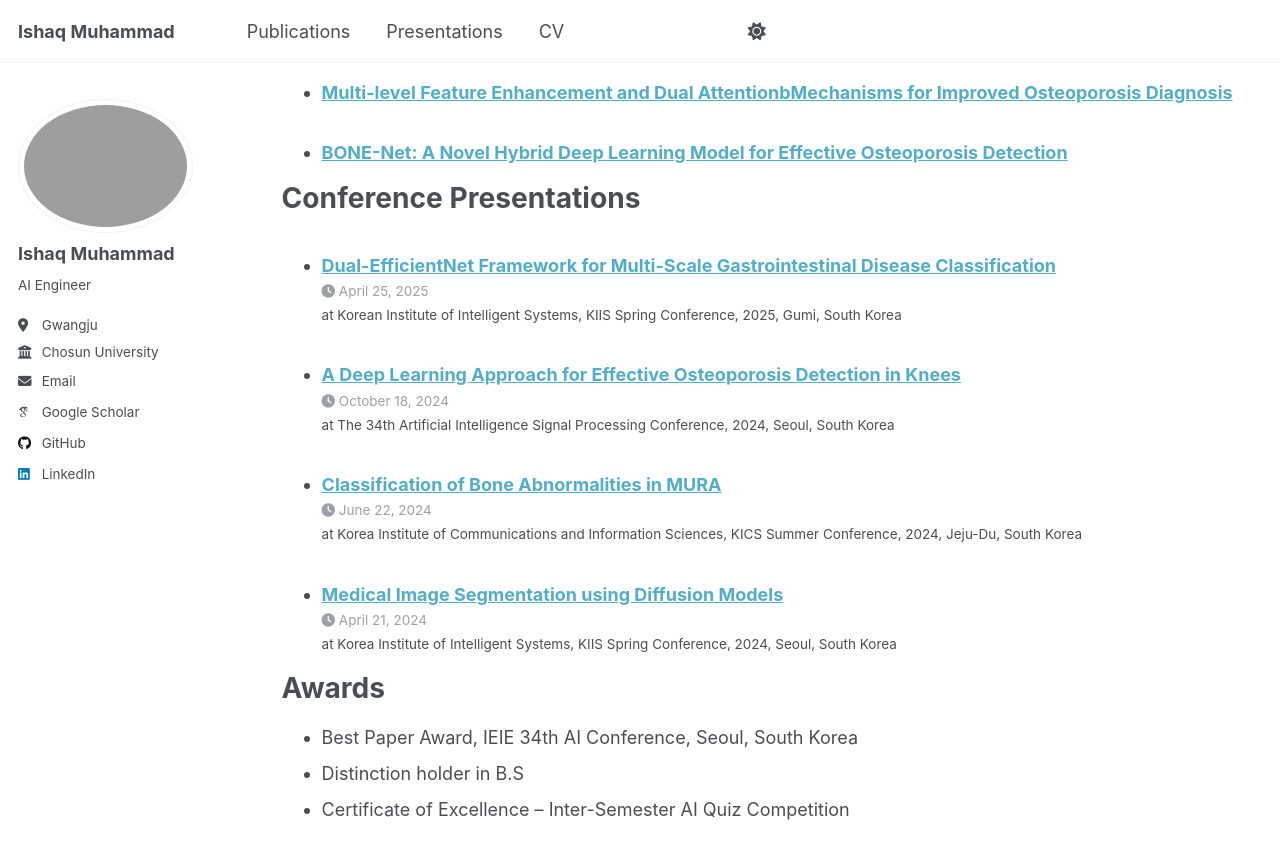
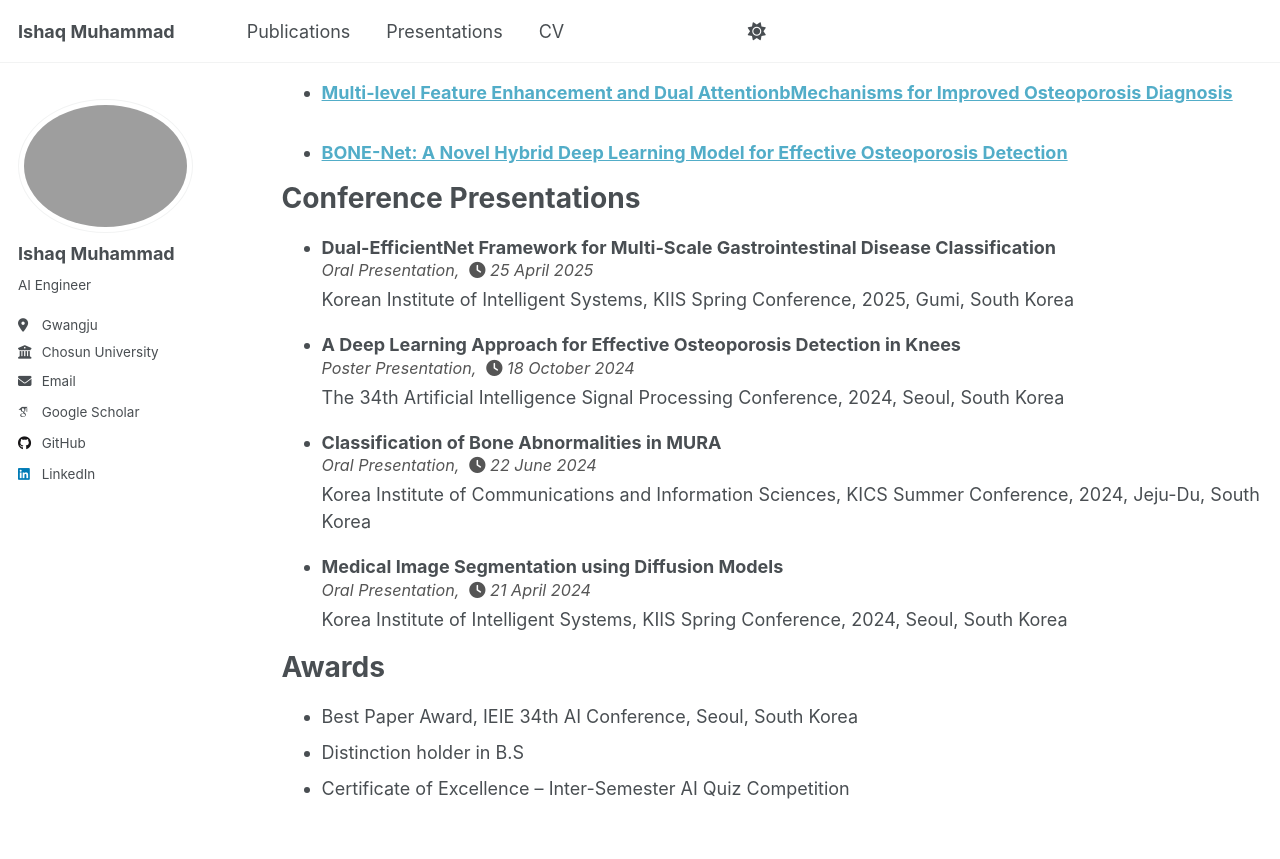
Before and after one commit to IshaqMKhan/IshaqMKhan.github.io, a Jekyll site: the page built from _pages/cv.md, in a window 1280 px wide and 900 px high, scrolled down 1287 px. Shown: the top 859 px of the window. Built offline with Jekyll 4.4.1, drawn with Linux system fonts in a browser that asks for light colours; some web fonts are replaced; a script that is not in the unit is left out.

Commit message:
Update archive-single-talk-cv.html

```diff
--- a/_includes/archive-single-talk-cv.html
+++ b/_includes/archive-single-talk-cv.html
@@ -12,29 +12,36 @@
   {% assign title = post.title %}
 {% endif %}
 
-<div class="{{ include.type | default: "list" }}__item">
-  <article class="archive__item" itemscope itemtype="http://schema.org/CreativeWork">
-    <li>
+<li style="margin-bottom: 1rem;">
   {% if include.type == "grid" and teaser %}
     <div class="archive__item-teaser">
-        <img src=
-          {% if teaser contains "://" %}
-            "{{ teaser }}"
+      <img src="
+        {% if teaser contains '://' %}
+          {{ teaser }}
         {% else %}
-            "{{ teaser | prepend: "/images/" | prepend: base_path }}"
+          {{ teaser | prepend: '/images/' | prepend: base_path }}
         {% endif %}
-          alt="">
+      " alt="">
     </div>
   {% endif %}
-    <h3 class="archive__item-title" itemprop="headline">
-      {% if post.link %}
-        <a href="{{ post.link }}">{{ title }}</a> <a href="{{ base_path }}{{ post.url }}" rel="permalink"><i class="fa fa-link" aria-hidden="true" title="permalink"></i><span class="sr-only">Permalink</span></a>
-      {% else %}
-        <a href="{{ base_path }}{{ post.url }}" rel="permalink">{{ title }}</a>
+
+  <h3 class="archive__item-title" itemprop="headline" style="font-weight: bold; font-size: 1rem; margin: 0;">
+    {{ title }}
+  </h3>
+
+  <p style="margin: 0; font-style: italic; font-size: 0.9rem; color: #555;">
+    {% if post.presentation_type %}
+      {{ post.presentation_type }},
     {% endif %}
-    </h3>
-    {% if post.date %}<p class="page__meta"><i class="fa fa-clock" aria-hidden="true"></i> {{ post.date | date: '%B %d, %Y' }}</p>{% endif %}
-    {% if post.venue%}<p class="archive__item-excerpt" itemprop="description">{{post.type}} at {{ post.venue }},  {{post.location}}</p>{% endif %}
+    <i class="fa fa-clock" aria-hidden="true" style="margin-left: 0.3rem;"></i>
+    {% if post.date %}
+      {{ post.date | date: "%-d %B %Y" }}
+    {% endif %}
+  </p>
+
+  {% if post.venue %}
+    <p style="margin: 0.2rem 0 0 0;">
+      {{ post.venue }}, {{ post.location }}
+    </p>
+  {% endif %}
 </li>
-  </article>
-</div>
```
Lines whose indentation alone changed are shown as unchanged.
